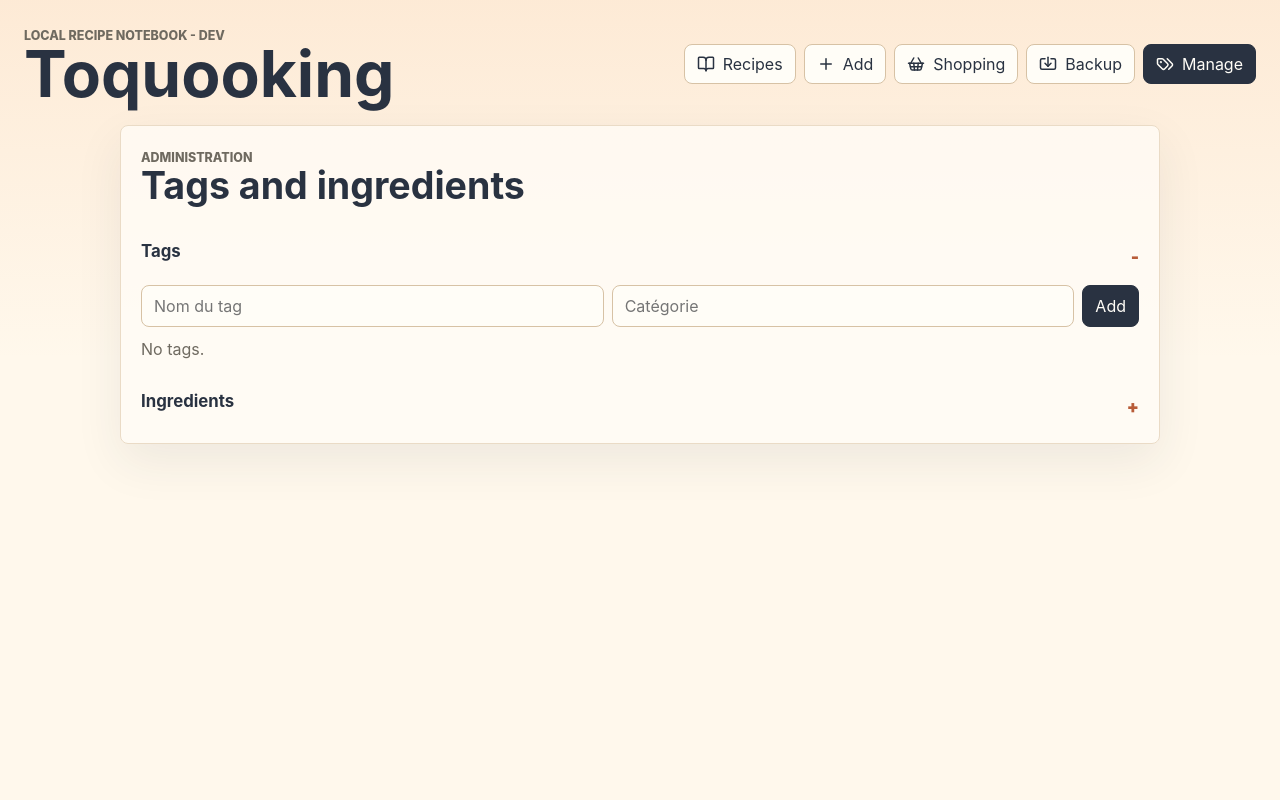
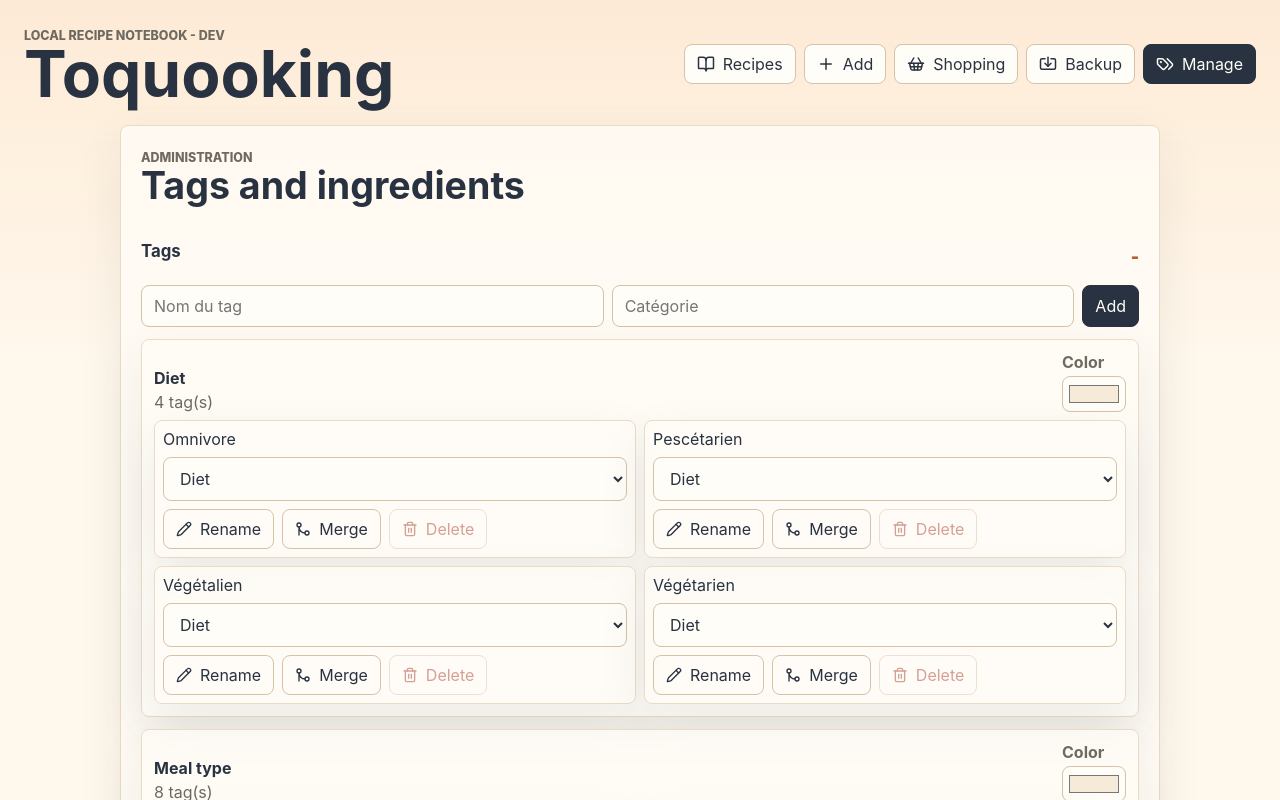
Before and after one commit to AudranBert/ToquookingApp, a React (Vite) app: page / in a window 1280 px wide. Both pictures are taken after a click on the button "Manage". Shown: the top 800 px of the page. Built offline with nearby package versions, Linux system fonts and the light colour scheme.

Commit message:
consistent casing and UI

```diff
--- a/src/components/RecipeDetail.tsx
+++ b/src/components/RecipeDetail.tsx
@@ -7,6 +7,7 @@ import { mergedRecipeImageUrls, proxiedImageUrl, shouldUseImageCrossOrigin } fro
 import { isPantryIngredient } from "../utils/ingredients";
 import { ingredientLabel } from "../utils/recipes";
 import { getTagStyle } from "../utils/tagStyle";
+import { displayTagName } from "../utils/tags";
 import { t } from "../i18n";
 
 type Props = {
@@ -136,7 +137,7 @@ export function RecipeDetail({
           {recipe.origin && <span className="chip chip--origin">{recipe.origin}</span>}
           {recipe.tags.map((tag) => (
             <span className="chip" key={tag} style={getTagStyle(tag, tagColorByName)}>
-              {tag}
+              {displayTagName(tag)}
             </span>
           ))}
         </div>
--- a/src/constants.ts
+++ b/src/constants.ts
@@ -10,6 +10,7 @@ export const SEASONAL_THRESHOLD_LABELS: Record<SeasonalThreshold, string> = {
 
 export const DEFAULT_RECIPE_TOOLS = [
   "oven",
+  "air fryer",
   "pan",
   "fryer",
   "mixer",
--- a/src/db.ts
+++ b/src/db.ts
@@ -1,5 +1,11 @@
 import Dexie, { type Table } from "dexie";
+import { DEFAULT_RECIPE_TOOLS } from "./constants";
+import { t } from "./i18n";
 import type { Recipe, RecipeTag } from "./types";
+import { createId } from "./utils/id";
+import { nowIso } from "./utils/recipes";
+import { formatTagName } from "./utils/tags";
+import { normalizeText } from "./utils/text";
 
 const DB_NAME = "toque-recipe-hub-v2";
 
@@ -13,6 +19,93 @@ class ToqueDatabase extends Dexie {
       recipes: "id, name, updatedAt",
       tags: "&id, &name, category, updatedAt",
     });
+    this.version(2)
+      .stores({
+        recipes: "id, name, updatedAt",
+        tags: "&id, &name, category, updatedAt",
+      })
+      .upgrade(async (tx) => {
+        const tagsTable = tx.table<RecipeTag, string>("tags");
+        const existing = await tagsTable.toArray();
+        const byName = new Map(existing.map((tag) => [normalizeText(tag.name), tag]));
+        const toolsCategory = t("manage.category.tools");
+        const now = nowIso();
+        const toUpsert: RecipeTag[] = [];
+
+        for (const name of DEFAULT_RECIPE_TOOLS) {
+          const current = byName.get(normalizeText(name));
+          if (!current) {
+            toUpsert.push({
+              id: createId(),
+              name,
+              category: toolsCategory,
+              createdAt: now,
+              updatedAt: now,
+            });
+            continue;
+          }
+          if (current.category !== toolsCategory) {
+            toUpsert.push({ ...current, category: toolsCategory, updatedAt: now });
+          }
+        }
+
+        if (toUpsert.length > 0) await tagsTable.bulkPut(toUpsert);
+      });
+    this.version(3)
+      .stores({
+        recipes: "id, name, updatedAt",
+        tags: "&id, &name, category, updatedAt",
+      })
+      .upgrade(async (tx) => {
+        const tagsTable = tx.table<RecipeTag, string>("tags");
+        const existing = await tagsTable.toArray();
+        const byName = new Map(existing.map((tag) => [normalizeText(tag.name), tag]));
+        const toolsCategory = t("manage.category.tools");
+        const now = nowIso();
+        const toUpsert: RecipeTag[] = [];
+
+        for (const name of DEFAULT_RECIPE_TOOLS) {
+          const current = byName.get(normalizeText(name));
+          if (!current) {
+            toUpsert.push({
+              id: createId(),
+              name,
+              category: toolsCategory,
+              createdAt: now,
+              updatedAt: now,
+            });
+            continue;
+          }
+          if (current.category !== toolsCategory) {
+            toUpsert.push({ ...current, category: toolsCategory, updatedAt: now });
+          }
+        }
+
+        if (toUpsert.length > 0) await tagsTable.bulkPut(toUpsert);
+      });
+    this.version(4)
+      .stores({
+        recipes: "id, name, updatedAt",
+        tags: "&id, &name, category, updatedAt",
+      })
+      .upgrade(async (tx) => {
+        const tagsTable = tx.table<RecipeTag, string>("tags");
+        const existing = await tagsTable.toArray();
+        const toolsCategory = t("manage.category.tools");
+        const now = nowIso();
+        const toUpsert: RecipeTag[] = [];
+
+        for (const tag of existing) {
+          const repairedName = formatTagName(tag.name);
+          const isDefaultTool = DEFAULT_RECIPE_TOOLS.some((tool) => normalizeText(tool) === normalizeText(repairedName));
+          const repairedCategory = isDefaultTool ? toolsCategory : tag.category;
+          if (repairedName !== tag.name || repairedCategory !== tag.category) {
+            toUpsert.push({ ...tag, name: repairedName, category: repairedCategory, updatedAt: now });
+          }
+        }
+
+        if (toUpsert.length > 0) await tagsTable.bulkPut(toUpsert);
+      });
   }
 }
 
--- a/src/hooks/useTags.ts
+++ b/src/hooks/useTags.ts
@@ -90,7 +90,7 @@ export function useTags(recipes: Recipe[], status: StatusApi, onRecipesChanged:
 
   useEffect(() => {
     void db
-      .transaction("rw", db.tags, async () => {
+      .transaction("rw", db.tags, db.recipes, async () => {
         const now = nowIso();
         const existing = await db.tags.toArray();
         const recipesToFix = await db.recipes.toArray();
--- a/src/i18n/en.ts
+++ b/src/i18n/en.ts
@@ -64,6 +64,7 @@ export const en: Messages = {
   "recipe.form.tools": "Tools",
   "recipe.form.tools.placeholder": "oven, air fryer, blender...",
   "recipe.tools.oven": "oven",
+  "recipe.tools.air fryer": "air fryer",
   "recipe.tools.pan": "pan",
   "recipe.tools.fryer": "fryer",
   "recipe.tools.mixer": "mixer",
--- a/src/i18n/fr.ts
+++ b/src/i18n/fr.ts
@@ -60,8 +60,9 @@ export const fr = {
   "recipe.form.tags.addToList": "Ajouter \"{name}\" à la liste",
   "recipe.form.tags.globalList": "Liste globale des tags",
   "recipe.form.tools": "Outils",
-  "recipe.form.tools.placeholder": "four, poêle, friteuse, mixeur...",
+  "recipe.form.tools.placeholder": "four, air fryer, poêle, friteuse, mixeur...",
   "recipe.tools.oven": "four",
+  "recipe.tools.air fryer": "air fryer",
   "recipe.tools.pan": "poêle",
   "recipe.tools.fryer": "friteuse",
   "recipe.tools.mixer": "mixeur",
--- a/src/screens/LibraryScreen.tsx
+++ b/src/screens/LibraryScreen.tsx
@@ -4,9 +4,10 @@ import { ArrowLeft, ChefHat, Clock, Filter, Flag, Flame, Hourglass, Search, Snow
 import { POPULAR_RECIPE_ORIGINS, RECIPE_ORIGIN_GROUPS, RECIPE_ORIGINS } from "../origins";
 import { RecipeDetail } from "../components/RecipeDetail";
 import { SectionToggleHeader } from "../components/SectionToggleHeader";
-import { SEASONAL_THRESHOLDS, SEASONAL_THRESHOLD_LABELS } from "../constants";
+import { DEFAULT_RECIPE_TOOLS, SEASONAL_THRESHOLDS, SEASONAL_THRESHOLD_LABELS } from "../constants";
 import type { Recipe, RegimeFilter, SeasonalThreshold } from "../types";
 import { primaryRecipeImageUrl, proxiedImageUrl } from "../utils/images";
+import { displayTagName } from "../utils/tags";
 import { normalizeText } from "../utils/text";
 import { getTagStyle } from "../utils/tagStyle";
 import type { TagCategory } from "../hooks/useTags";
@@ -202,7 +203,7 @@ function LibrarySidebar({ filters, handlers, filteredCount, seasonalRecipeCount,
                         <div className="tag-filter__options">
                           {category.tags.map((tag) => {
                             const selected = filters.tagFilters.includes(tag.name);
-                            return <button className={`origin-filter__option${selected ? " origin-filter__option--active" : ""}`} key={tag.id} type="button" style={selected ? undefined : getTagStyle(tag.name, filters.tagColorByName, tag.color)} onClick={() => handlers.onTagFiltersChange(selected ? filters.tagFilters.filter((selectedTag) => selectedTag !== tag.name) : [...filters.tagFilters, tag.name])} aria-pressed={selected}>{tag.name}</button>;
+                            return <button className={`origin-filter__option${selected ? " origin-filter__option--active" : ""}`} key={tag.id} type="button" style={selected ? undefined : getTagStyle(tag.name, filters.tagColorByName, tag.color)} onClick={() => handlers.onTagFiltersChange(selected ? filters.tagFilters.filter((selectedTag) => selectedTag !== tag.name) : [...filters.tagFilters, tag.name])} aria-pressed={selected}>{displayTagName(tag.name)}</button>;
                           })}
                         </div>
                       </section>
@@ -219,7 +220,11 @@ function LibrarySidebar({ filters, handlers, filteredCount, seasonalRecipeCount,
 }
 
 function toolTags(categories: TagCategory[]) {
-  return categories.find((category) => normalizeText(category.name) === normalizeText(t("manage.category.tools")))?.tags ?? [];
+  const categorized = categories.find((category) => normalizeText(category.name) === normalizeText(t("manage.category.tools")))?.tags;
+  if (categorized && categorized.length > 0) return categorized;
+
+  const defaultToolKeys = new Set(DEFAULT_RECIPE_TOOLS.map((tool) => normalizeText(tool)));
+  return categories.flatMap((category) => category.tags).filter((tag) => defaultToolKeys.has(normalizeText(tag.name)));
 }
 
 function isToolTag(tagName: string, categories: TagCategory[]) {
@@ -228,7 +233,7 @@ function isToolTag(tagName: string, categories: TagCategory[]) {
 }
 
 function toolLabel(name: string) {
-  return t(`recipe.tools.${name}` as never);
+  return displayTagName(name);
 }
 
 function OriginFilterPicker({ value, onChange, open, onToggle }: { value: string; onChange: (origin: string) => void; open: boolean; onToggle: () => void; }) {
@@ -278,7 +283,7 @@ function RecipeGrid({ recipes, seasonalMatchCounts, seasonalRecipeIds, onSelectR
             {recipe.restTime ? <span aria-label={`${t("recipe.detail.rest")} ${recipe.restTime} min`} title={t("recipe.detail.rest")}><Hourglass size={15} /> {recipe.restTime} min</span> : null}
             <span aria-label={`${t("recipe.detail.total")} ${recipe.totalTime ? `${recipe.totalTime} min` : t("library.time.unknown")}`} title={t("recipe.detail.total")}><Clock size={15} /> {recipe.totalTime ? `${recipe.totalTime} min` : "-"}</span>
           </span>
-          {(recipe.tags.length > 0 || seasonalRecipeIds.has(recipe.id)) && <span className="chip-list">{seasonalRecipeIds.has(recipe.id) && <span className="chip chip--seasonal">{seasonalMatchCounts.get(recipe.id)} {t("recipe.detail.seasonal")}</span>}{recipe.tags.slice(0, 4).map((tag) => <span className="chip" key={tag} style={getTagStyle(tag, tagColorByName)}>{tag}</span>)}</span>}
+          {(recipe.tags.length > 0 || seasonalRecipeIds.has(recipe.id)) && <span className="chip-list">{seasonalRecipeIds.has(recipe.id) && <span className="chip chip--seasonal">{seasonalMatchCounts.get(recipe.id)} {t("recipe.detail.seasonal")}</span>}{recipe.tags.slice(0, 4).map((tag) => <span className="chip" key={tag} style={getTagStyle(tag, tagColorByName)}>{displayTagName(tag)}</span>)}</span>}
         </button>
       ))}
     </section>
--- a/src/screens/ManagementScreen.tsx
+++ b/src/screens/ManagementScreen.tsx
@@ -5,6 +5,7 @@ import { t } from "../i18n";
 import type { IngredientUsage } from "../hooks/useIngredientsManagement";
 import type { TagCategory } from "../hooks/useTags";
 import type { RecipeTag } from "../types";
+import { displayTagName } from "../utils/tags";
 
 type Props = {
   tags: RecipeTag[];
@@ -149,7 +150,7 @@ function TagRow({ tag, allTags, protectedTag, onRenameTag, onMergeTags, onDelete
 }) {
   return (
     <div className="panel management-tag-card">
-      <span className="management-tag-name">{tag.name}{tag.color && <span className="chip" style={{ background: tag.color, color: "#111", borderColor: tag.color }} />}</span>
+      <span className="management-tag-name">{displayTagName(tag.name)}{tag.color && <span className="chip" style={{ background: tag.color, color: "#111", borderColor: tag.color }} />}</span>
       <div className="action-bar">
         <select value={tag.category ?? ""} onChange={(event) => void onUpdateTagMeta(tag.name, { category: event.target.value, color: tag.color })}>
           <option value="">{t("manage.tag.none")}</option>
--- a/src/screens/RecipeForm.tsx
+++ b/src/screens/RecipeForm.tsx
@@ -8,6 +8,7 @@ import type { Ingredient, RecipeDraft, ReimportMode } from "../types";
 import { createId } from "../utils/id";
 import { mergedRecipeImageUrls } from "../utils/images";
 import { getTagStyle } from "../utils/tagStyle";
+import { displayTagName } from "../utils/tags";
 import { t } from "../i18n";
 import { DEFAULT_RECIPE_TOOLS } from "../constants";
 
@@ -258,7 +259,7 @@ function TextField({ label, value, required, placeholder, onChange }: { label: s
 function TagField({ tags, allTags, categories, tagColorByName, onCreateTag, onChange }: { tags: string[]; allTags: string[]; categories: TagCategory[]; tagColorByName: Map<string, string>; onCreateTag: (name: string) => Promise<string | undefined> | string | undefined; onChange: (tags: string[]) => void; }) {
   const [input, setInput] = useState("");
   const toolKeys = new Set(DEFAULT_RECIPE_TOOLS.map((tool) => tool.toLowerCase()));
-  const formatTag = (value: string) => (toolKeys.has(value.toLowerCase()) ? t(`recipe.tools.${value.toLowerCase()}` as never) : value);
+  const formatTag = (value: string) => (toolKeys.has(value.toLowerCase()) ? displayTagName(value) : value);
   const formatCategory = (value: string) => (value.toLowerCase() === "tools" ? t("recipe.form.tools") : value);
   const suggestions = useMemo(() => {
     const selected = new Set(tags);
--- a/src/utils/tags.ts
+++ b/src/utils/tags.ts
@@ -1,3 +1,7 @@
+import { DEFAULT_RECIPE_TOOLS } from "../constants";
+import { t } from "../i18n";
+import { normalizeText } from "./text";
+
 const TAG_MOJIBAKE_FIXES: Record<string, string> = {
   "entrÃƒÂ©e": "entrÃ©e",
   "apÃƒÂ©ritif": "apÃ©ritif",
@@ -5,6 +9,8 @@ const TAG_MOJIBAKE_FIXES: Record<string, string> = {
   "vÃƒÂ©gÃƒÂ©tarien": "vÃ©gÃ©tarien",
   "vÃƒÂ©gÃƒÂ©talien": "vÃ©gÃ©talien",
 };
+
+const toolNameByKey = new Map(DEFAULT_RECIPE_TOOLS.map((tool) => [normalizeText(tool), tool]));
 
 export function repairTagName(value: string) {
   const trimmed = value.trim();
@@ -15,6 +21,18 @@ export function formatTagName(value: string) {
   const repaired = repairTagName(value).trim().replace(/\s+/g, " ");
   if (!repaired) return "";
 
+  const canonicalToolName = toolNameByKey.get(normalizeText(repaired));
+  if (canonicalToolName) return canonicalToolName;
+
   const lowercased = repaired.toLocaleLowerCase("fr");
   return `${lowercased.charAt(0).toLocaleUpperCase("fr")}${lowercased.slice(1)}`;
 }
+
+export function displayTagName(value: string) {
+  const canonical = formatTagName(value);
+  if (!canonical) return "";
+
+  const canonicalToolName = toolNameByKey.get(normalizeText(canonical));
+  const label = canonicalToolName ? t(`recipe.tools.${canonicalToolName}` as never) : canonical;
+  return `${label.charAt(0).toLocaleUpperCase("fr")}${label.slice(1)}`;
+}
```
